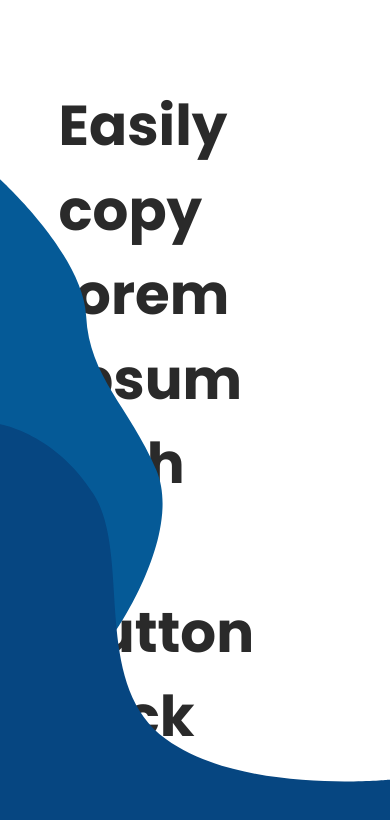
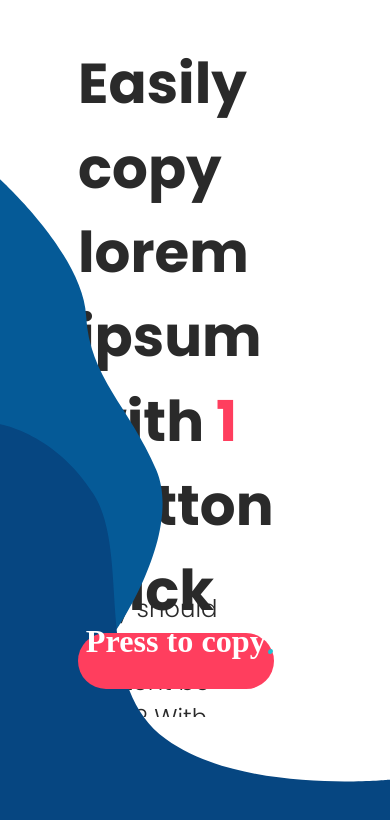
Before and after one commit to WouterDeveloper/Lorem-Ipsum-Copy, a website: page index.html in a window 390 px wide. Drawn offline with nearby package versions, Linux system fonts and the light colour scheme; files that its build step writes are made by us from their sources; files whose address does not match are found by name; a web font is replaced by a local one.

Commit message:
Improved sizing of elements and made the whole website semi responsive, also cleaned some unused files and images

```diff
--- a/src/sass/components/_content.scss
+++ b/src/sass/components/_content.scss
@@ -10,7 +10,7 @@
     height:100vh;
     top:0;
     left:0;
-    background-image:url("../img/background.png");
+    background-image:url("../img/background.svg");
     background-image:url("../img/background_v2.svg");
     background-repeat: no-repeat;
     background-size: cover;
@@ -19,30 +19,72 @@
 
 .content{
     display:grid;
-    grid-template-columns: repeat(6, 1fr);
+    grid-template-columns: 1.5fr 1fr 1fr 1fr;
+    grid-template-rows: 85fr 10fr 5fr;
     width:70vw;
     max-width:70vw;
     height:80vh;
     max-height:80vh;
     margin-left:15vw;
-    margin-top:10vh;
+    margin-top:5vh;
+    overflow:hidden;
 
+    @media all  and (max-width: $breakpoint-lg) {
+        grid-template-columns: 1.5fr 1fr 1fr;
+        margin-left:20vw;
+    }
+
+    @media all and (min-width: $breakpoint-md) and (max-width: $breakpoint-lg) {
+        margin-left:15vw;
+    }
+
+    @media all and (min-width: $breakpoint-md) and (max-width: $breakpoint-xl) {
+        width:80vw;
+        max-width:80vw;
+    }
 
     &__intro{
-        grid-column: 1 / 3;
+        grid-column: 1;
+        grid-row:1;
+        max-height:70vh;
         text-align: left;
 
         &__title{
-            //@include text-crop;
+
+            @media all and (min-width: $breakpoint-xs) and (max-width: $breakpoint-sm) {
+                font-size: $font-size-3;
+            }
+
+            @media all and (min-width: $breakpoint-sm) and (max-width: $breakpoint-lg) {
+                font-size: $font-size-4;
+            }
+
+            @media all and (min-width: $breakpoint-lg) and (max-width: $breakpoint-xxl) {
+                font-size: $font-size-6;
+            }
+
             span{
               color:  $font-color-secondary;
             }
         }
 
         &__text{
-            width:50%;
+            width:75%;
             margin-top: -5vh;
-           // @include text-crop;
+
+            @media all and (min-width: $breakpoint-xs) and (max-width: $breakpoint-sm) {
+                font-size: $font-size--2;
+            }
+
+            @media all and (min-width: $breakpoint-sm) and (max-width: $breakpoint-lg) {
+                margin-top: -3vh;
+                font-size: $font-size--1;
+            }
+
+            @media all and (min-width: $breakpoint-lg) and (max-width: $breakpoint-xl) {
+                font-size: $font-size-0;
+            }
+
             span{
               color:  $font-color-tertiary;
             }
@@ -50,17 +92,29 @@
     }
 
     &__cta{
+        grid-row:2;
         display:flex;
         justify-content: center;
-        align-self:flex-end;
-        justify-self: center;
-        grid-column: 4 / 6;
-        margin-bottom:10vh;
-        padding: 0 3rem;
+        grid-column: 3;
         text-align: center;
         background-color: $font-color-secondary;
         border-radius: 50px;
         z-index: 1;
+
+        @media all and (max-width: $breakpoint-md) {
+            grid-column: 1;
+        }
+
+        @media all and (min-width: $breakpoint-md) and (max-width: $breakpoint-lg) {
+            grid-column: 3;
+            width:80%;
+            margin:0% 10%;
+        }
+
+        @media all and (min-width: $breakpoint-lg) and (max-width: $breakpoint-xxl) {
+            grid-column: 4;
+        }
+
         span{
             color:  $font-color-tertiary;
          }
--- a/src/sass/libs/_typography.scss
+++ b/src/sass/libs/_typography.scss
@@ -59,7 +59,7 @@ h1,
 
 @mixin h2 {
     font-family: $font-primary;
-    font-size: $font-size-0;
+    font-size: $font-size-1;
     text-transform: unset;
     font-weight:$font-weight-light;
     color: $font-color-primary;
```
Also changed, not shown: src/img/Bottom_background-5p.svg (deleted), src/img/Bottom_background.svg (deleted), src/img/Header_background-10p.png (deleted), src/img/Header_background-5p.png (deleted), src/img/Header_background-5p.svg (deleted), src/img/Illustration_bottom_left.svg (deleted), src/img/Illustration_bottom_right.svg (deleted), src/img/Illustration_link.svg (deleted), src/img/Illustration_top_middle.svg (deleted), src/img/Top_background-5p.svg (deleted), src/img/Top_background-img.svg (deleted), src/img/Top_background.svg (deleted), src/img/background.png (deleted), src/img/background.svg.
